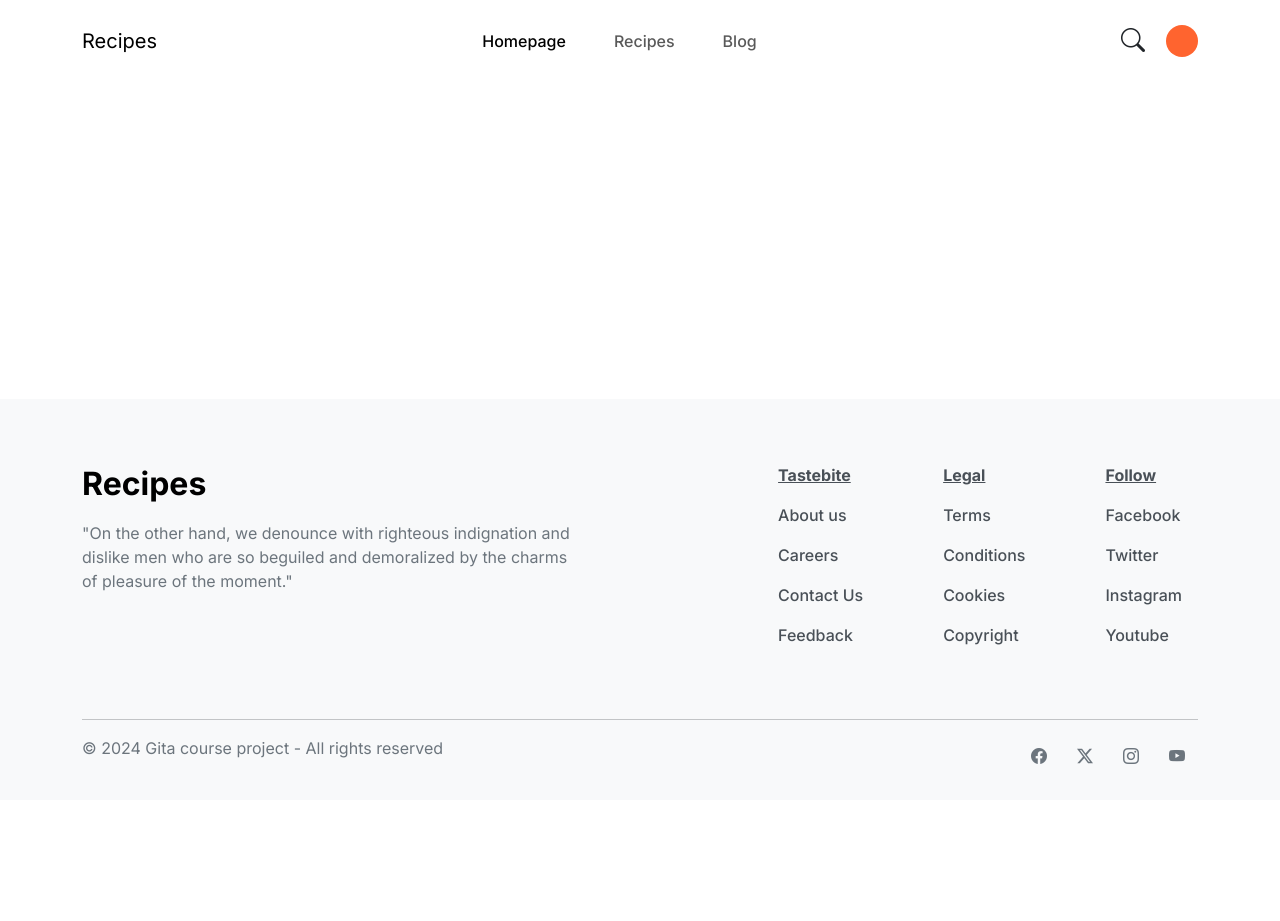
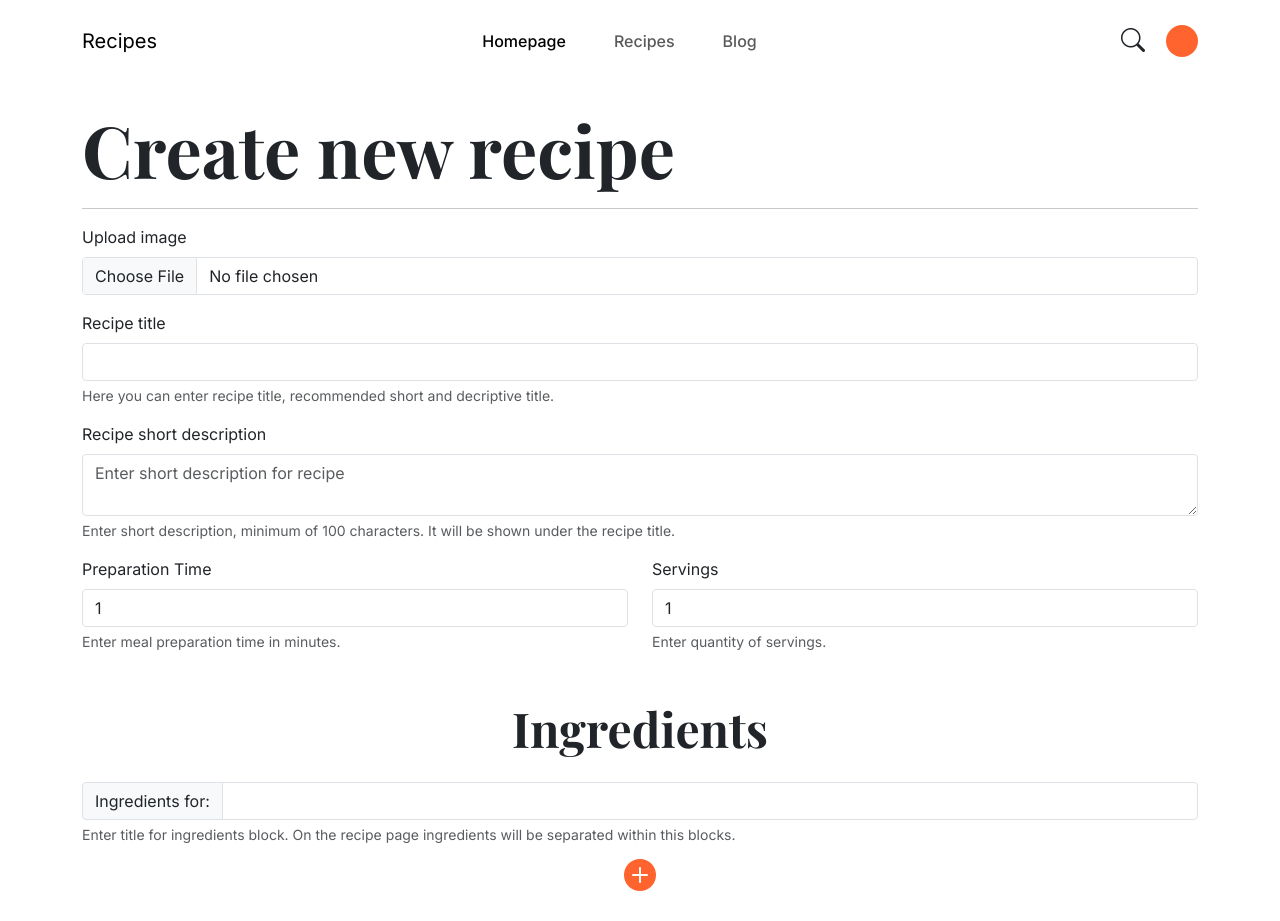
Before and after one commit to vaznara/gita-recipes-course-project, an Angular app: page /edit in a window 1280 px wide. Before the commit this address led to /. Shown: the top 921 px of the page. Before the commit the page ends 800 px from the top, so only its background shows below. Built offline with nearby package versions, Linux system fonts and the light colour scheme; a web font is replaced by a local one.

Commit message:
86c0w0gw4: Added recipe edit form

```diff
--- /dev/null
+++ b/src/app/pages/recipe-edit/recipe-edit.component.html
@@ -0,0 +1,206 @@
+<div class="row">
+  <div class="col-12">
+    <h1 class="display-2">Create new recipe</h1>
+    <hr class="my-3" />
+    <form
+      (ngSubmit)="onSubmit()"
+      [formGroup]="recipeForm"
+      class="recipe-form">
+      <div class="mb-3">
+        <label
+          for="formFileLg"
+          class="form-label"
+          >Upload image</label
+        >
+        <input
+          class="form-control"
+          id="formFileLg"
+          accept="image/png, image/jpeg"
+          type="file" />
+      </div>
+      <div class="mb-3">
+        <label
+          for="recipeTitle"
+          class="form-label"
+          >Recipe title</label
+        >
+        <input
+          type="text"
+          class="form-control"
+          formControlName="title"
+          id="recipeTitle" />
+        <div
+          id="titleHint"
+          class="form-text">
+          Here you can enter recipe title, recommended short and decriptive title.
+        </div>
+      </div>
+      <div class="mb-3">
+        <label
+          for="recipeShortDescription"
+          class="form-label"
+          >Recipe short description</label
+        >
+        <textarea
+          class="form-control"
+          formControlName="shortDescription"
+          name="recipeShortDescription"
+          placeholder="Enter short description for recipe"
+          id="recipeShortDescription"></textarea>
+        <div
+          id="shortDescriptionHint"
+          class="form-text">
+          Enter short description, minimum of 100 characters. It will be shown under the recipe
+          title.
+        </div>
+      </div>
+      <div class="row mb-3">
+        <div class="col-6">
+          <label
+            for="recipePrepTime"
+            class="form-label"
+            >Preparation Time</label
+          >
+          <input
+            type="number"
+            class="form-control"
+            formControlName="preparationTime"
+            id="recipePrepTime" />
+          <div
+            id="prepTimeHint"
+            class="form-text">
+            Enter meal preparation time in minutes.
+          </div>
+        </div>
+        <div class="col-6">
+          <label
+            for="recipeServings"
+            class="form-label"
+            >Servings</label
+          >
+          <input
+            type="number"
+            class="form-control"
+            formControlName="servingCount"
+            id="recipeServings" />
+          <div
+            id="servingsHint"
+            class="form-text">
+            Enter quantity of servings.
+          </div>
+        </div>
+      </div>
+      <div class="mt-5 mb-3">
+        <div formArrayName="ingredientsBlock">
+          <h5 class="display-5 text-center mb-4">Ingredients</h5>
+          @for (item of ingredientBlocks.controls; track $index; let blockIdx = $index) {
+            <div
+              class="ingredient-row mb-3"
+              [formGroupName]="blockIdx">
+              <div class="input-group flex-nowrap">
+                <span
+                  class="input-group-text"
+                  [id]="'ingredients-addon_' + blockIdx"
+                  >Ingredients for:
+                </span>
+                <input
+                  type="text"
+                  class="form-control"
+                  formControlName="ingredientsBlocktitle"
+                  aria-label="ingredients-title"
+                  [attr.aria-describedby]="'ingredients-addon_' + blockIdx" />
+              </div>
+              <div
+                id="ingredientsBlockHint"
+                class="form-text">
+                Enter title for ingredients block. On the recipe page ingredients will be separated
+                within this blocks.
+              </div>
+              <div
+                class="ingredients"
+                formArrayName="ingredients">
+                @for (
+                  ingredient of getBlockIngredients(blockIdx).controls;
+                  track ingredient;
+                  let ingrIdx = $index
+                ) {
+                  <div class="ingredient-row d-flex gap-2 align-items-center mb-2">
+                    <span
+                      class="step-count rounded-circle flex-shrink-0 d-flex justify-content-center align-items-center text-white bg-primary"
+                      >{{ ingrIdx + 1 }}</span
+                    >
+                    <input
+                      type="text"
+                      class="form-control"
+                      [formControlName]="ingrIdx"
+                      [id]="'ingredient_' + ingrIdx" />
+                    <button
+                      (click)="removeIngredient(blockIdx, ingrIdx)"
+                      class="btn"
+                      type="button">
+                      <i class="bi bi-x-circle fs-2 text-danger"></i>
+                    </button>
+                  </div>
+                }
+                <div class="d-flex justify-content-center">
+                  <button
+                    (click)="addIngredient($index)"
+                    class="btn"
+                    type="button">
+                    <i class="bi bi-plus-circle-fill text-primary fs-2"></i>
+                  </button>
+                </div>
+              </div>
+            </div>
+          }
+          <div class="button-wrapper d-flex justify-content-center">
+            <button
+              type="button"
+              class="btn btn-primary text-white"
+              (click)="addIngredientBlock()">
+              + Add Ingredients block
+            </button>
+          </div>
+        </div>
+      </div>
+      <div class="my-5">
+        <h5 class="display-5 text-center mb-4">Instructions steps</h5>
+        @for (step of steps.controls; track $index) {
+          <div
+            class="step-item d-flex align-items-center gap-2 mb-2"
+            formArrayName="steps">
+            <span
+              class="step-count rounded-circle flex-shrink-0 d-flex justify-content-center align-items-center text-white bg-primary"
+              >{{ $index + 1 }}</span
+            >
+            <textarea
+              [formControlName]="$index"
+              class="form-control"
+              [id]="'step_' + $index + '_description'"></textarea>
+            <button
+              (click)="removeStep($index)"
+              class="btn"
+              type="button">
+              <i class="bi bi-x-circle fs-2 text-danger"></i>
+            </button>
+          </div>
+        }
+        <div class="btn-wrapper d-flex justify-content-center">
+          <button
+            (click)="addStep()"
+            class="btn"
+            type="button">
+            <i class="bi bi-plus-circle-fill text-primary fs-2"></i>
+          </button>
+        </div>
+      </div>
+      <div class="btn-wrapper d-flex justify-content-end">
+        <button
+          [disabled]="recipeForm.touched && recipeForm.invalid"
+          class="btn text-white btn-primary">
+          Save recipe
+        </button>
+      </div>
+    </form>
+  </div>
+</div>
--- /dev/null
+++ b/src/app/pages/recipe-edit/recipe-edit.component.scss
@@ -0,0 +1,4 @@
+.step-count {
+  width: 1.5rem;
+  height: 1.5rem;
+}
--- /dev/null
+++ b/src/app/pages/recipe-edit/recipe-edit.component.ts
@@ -0,0 +1,72 @@
+import { ChangeDetectionStrategy, Component } from '@angular/core';
+import { FormArray, FormControl, FormGroup, ReactiveFormsModule, Validators } from '@angular/forms';
+
+@Component({
+  selector: 'rcp-recipe-edit',
+  standalone: true,
+  imports: [ReactiveFormsModule],
+  templateUrl: './recipe-edit.component.html',
+  styleUrl: './recipe-edit.component.scss',
+  changeDetection: ChangeDetectionStrategy.OnPush
+})
+export class RecipeEditComponent {
+
+  recipeForm: FormGroup = new FormGroup({
+    title: new FormControl('', [Validators.required]),
+    shortDescription: new FormControl('', [Validators.required, Validators.minLength(100)]),
+    preparationTime: new FormControl(1, [Validators.required, Validators.min(1)]),
+    servingCount: new FormControl(1, [Validators.required, Validators.min(1)]),
+    ingredientsBlock: new FormArray([
+      new FormGroup({
+        ingredientsBlocktitle: new FormControl(''),
+        ingredients: new FormArray([])
+      })
+    ]),
+    instructions: new FormArray([]),
+    steps: new FormArray([])
+  })
+
+  get ingredientBlocks(): FormArray {
+    return this.recipeForm.get('ingredientsBlock') as FormArray;
+  }
+
+  get steps(): FormArray {
+    return this.recipeForm.get('steps') as FormArray;
+  }
+
+  getBlockIngredients(idx: number): FormArray {
+    return this.ingredientBlocks.at(idx).get('ingredients') as FormArray;
+  }
+
+  addIngredientBlock(): void {
+    this.ingredientBlocks.push(this.createIngredientsBlockFormGroup());
+  }
+
+  createIngredientsBlockFormGroup(): FormGroup {
+    return new FormGroup({
+      ingredientsBlocktitle: new FormControl(''),
+      ingredients: new FormArray([new FormControl('')])
+    })
+  }
+
+  addIngredient(idx: number): void {
+    this.getBlockIngredients(idx).push(
+      new FormControl('')
+    )
+  }
+
+  removeIngredient(idx: number, ingIdx: number): void {
+    this.getBlockIngredients(idx).removeAt(ingIdx);
+  }
+
+  removeStep(idx: number): void {
+    this.steps.removeAt(idx);
+  }
+
+  addStep(): void {
+    this.steps.push(new FormControl(''));
+  }
+
+  onSubmit(): void {
+  }
+}
```
Also changed, not shown: src/app/app.routes.ts (+7 -1 lines), 1 other file (tests, documents, lock files or other folders).
